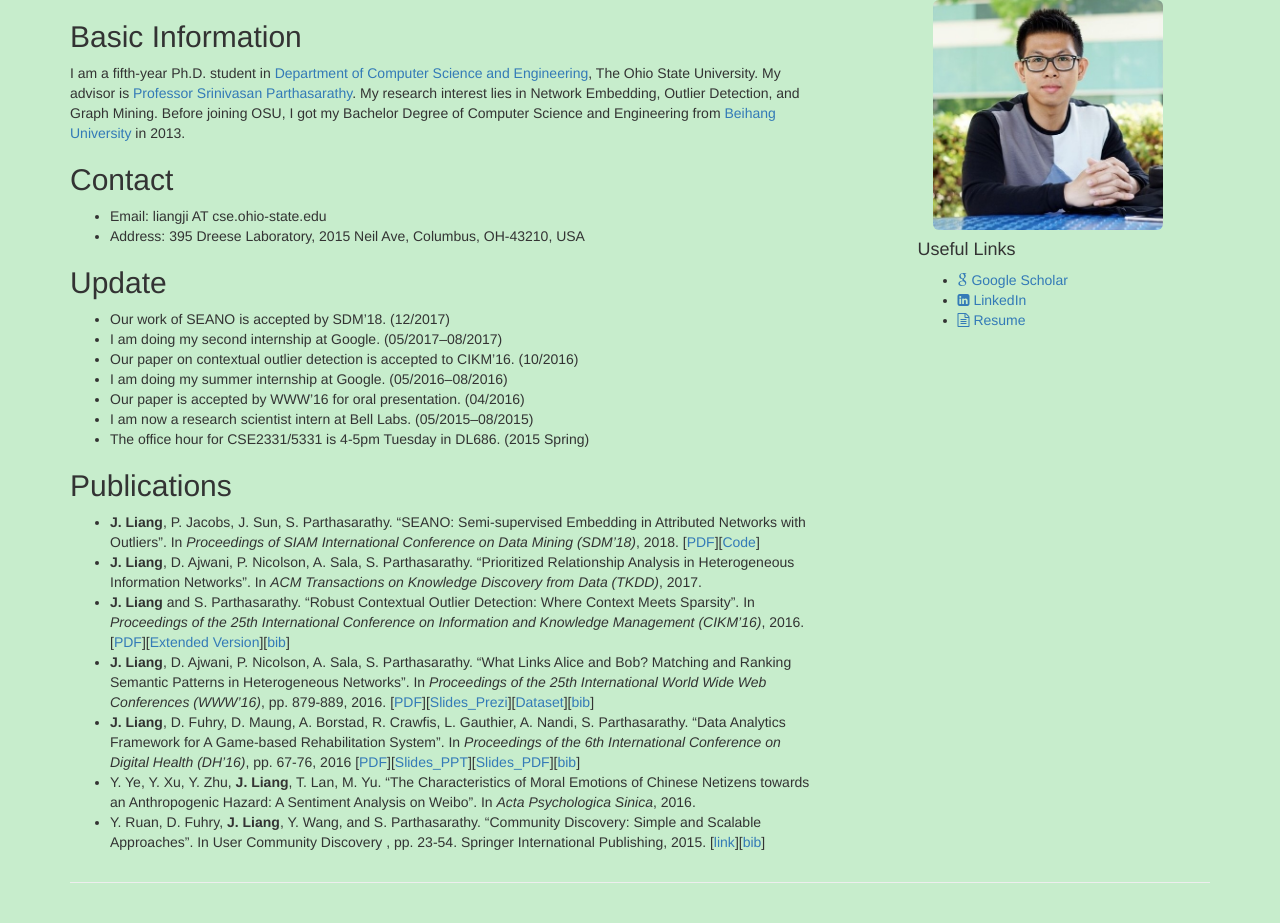
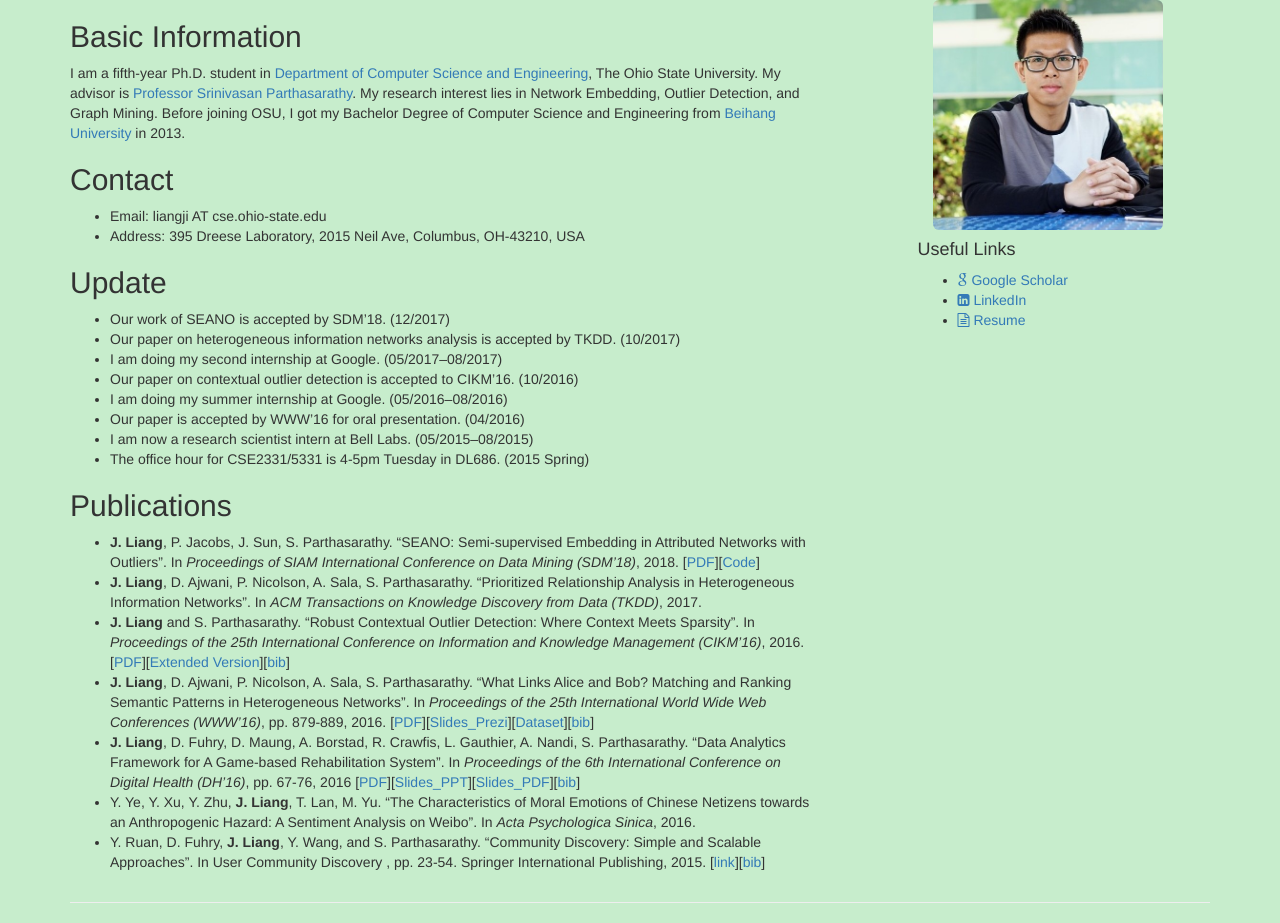
Before and after one commit to BuckeyeDM/BuckeyeDM.github.io, a Jekyll site: the page built from index.md, in a window 1280 px wide. Shown: the part 100-1023 px from the top of the page. Built offline with Jekyll 4.4.1, drawn with Linux system fonts in a browser that asks for light colours; our own code applies the rules of GitHub Pages for plain Markdown files.

Commit message:
update tkdd

```diff
--- a/index.md
+++ b/index.md
@@ -13,6 +13,7 @@ I am a fifth-year Ph.D. student in [Department of Computer Science and Engineeri
 
 ## Update
 * Our work of SEANO is accepted by SDM'18. (12/2017)
+* Our paper on heterogeneous information networks analysis is accepted by TKDD. (10/2017)
 * I am doing my second internship at Google. (05/2017--08/2017)
 * Our paper on contextual outlier detection is accepted to CIKM'16. (10/2016)
 * I am doing my summer internship at Google. (05/2016--08/2016)
```
